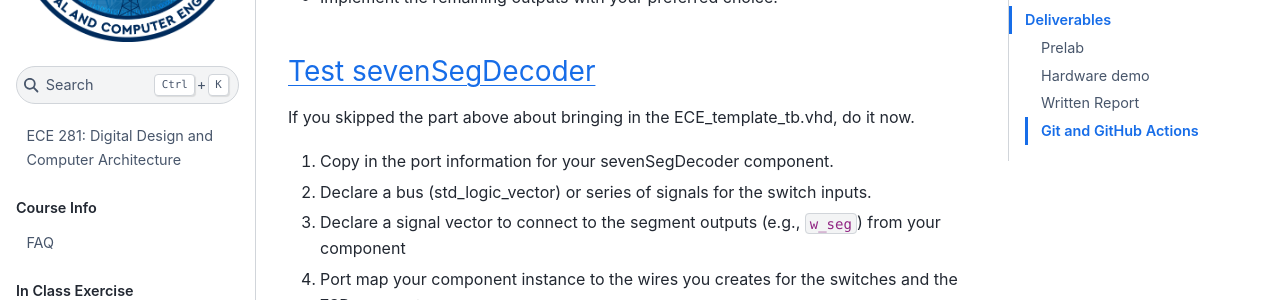
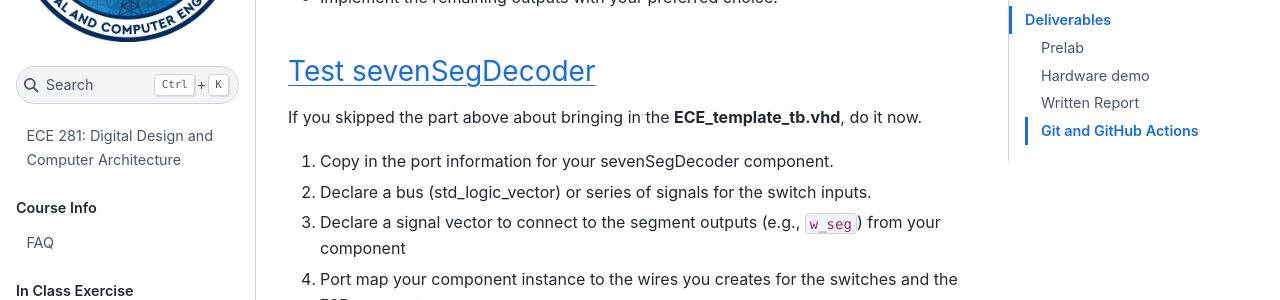
Before and after one commit to USAFA-ECE/ece281-book, a Jupyter Book: the page built from book/lab/lab2.md, in a window 1280 px wide and 900 px high, scrolled down 10414 px. Shown: the part 153-453 px from the top of the window. Built offline with Jupyter Book 1.0.4 settings and Sphinx 7.4.7 and the Sphinx Book theme 1.1.4, drawn with Linux system fonts in a browser that asks for light colours; pages that are not in the unit, such as notebooks, are missing from menus; some of the changed lines change nothing that is shown; some of the changed text lies outside the part shown.

Commit message:
Small typo

````diff
--- a/book/lab/lab2.md
+++ b/book/lab/lab2.md
@@ -168,12 +168,12 @@
 and component **port mapping**.
 
 ```vhdl
-an  <= (0 => w7SD_EN_n, other => '1');
+an  <= (0 => w_7SD_EN_n, others => '1');
 ```
 
 In the above statement, the signal an is an *output*, so it must be on the left side.
 We declared `an` earlier as a 4-bit vector. The right side is using the `()` aggregate operator
-to concatenate bus signals; in this case, the LSB is assigned to `w&SD_EN_n`.
+to concatenate bus signals; in this case, the LSB is assigned to `w_SD_EN_n`.
 The keyword "others" refers to any bus signals not otherwise explicitly listed, so sets the other
 three bits to `1`.
 
@@ -309,7 +309,7 @@
 
 ### Test sevenSegDecoder
 
-If you skipped the part above about bringing in the ECE_template_tb.vhd,
+If you skipped the part above about bringing in the **ECE_template_tb.vhd**,
 do it now.
 
 1. Copy in the port information for your sevenSegDecoder component.
````
